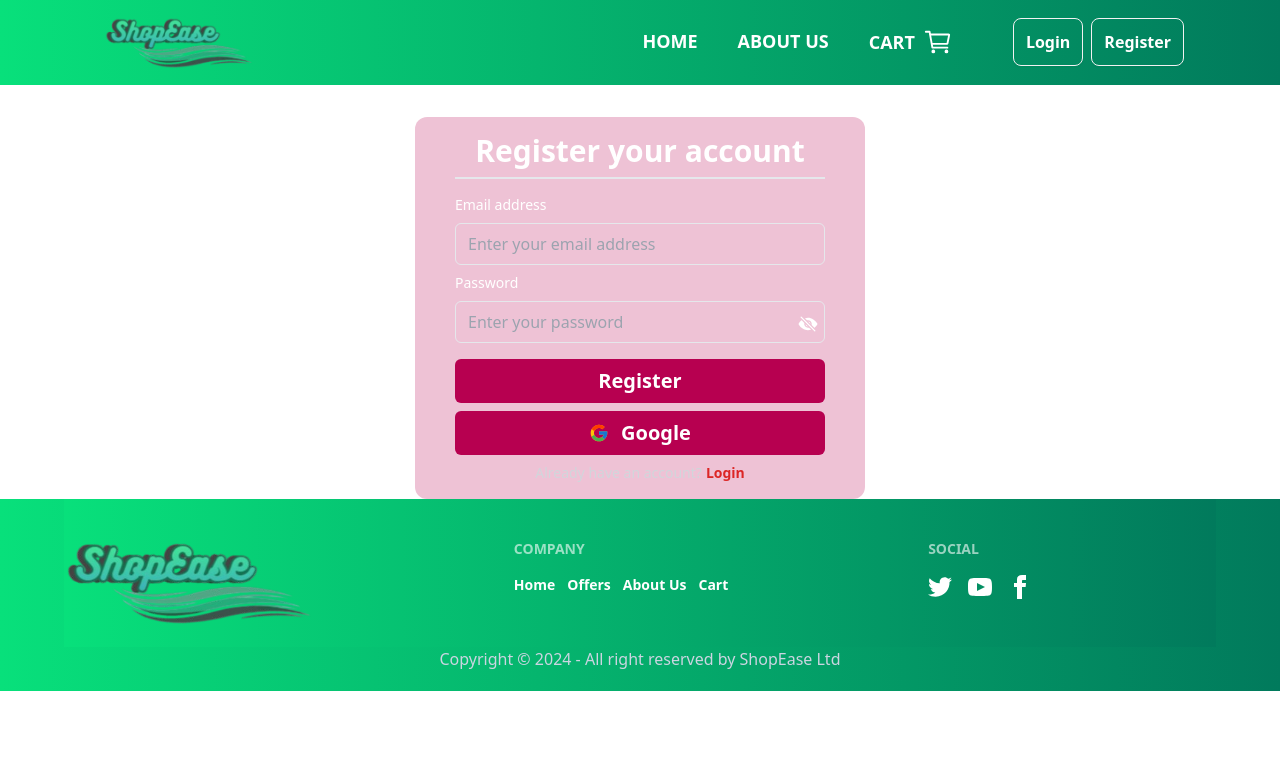
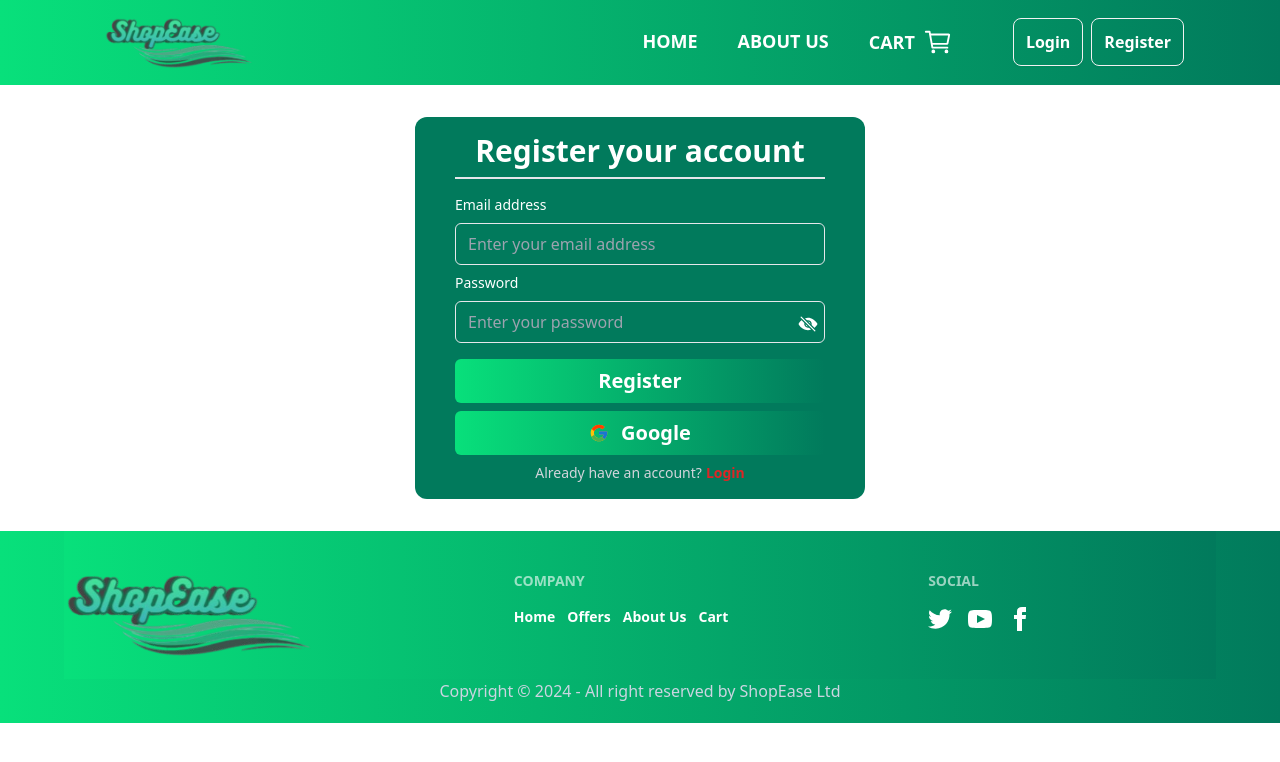
Before and after one commit to Farsit-007/job-task-client, a React (Vite) app: page /register in a window 1280 px wide. Shown: the top 762 px of the page. Built offline with nearby package versions, Linux system fonts and the light colour scheme; no server answers.

Commit message:
Frontend Updated

```diff
--- a/src/Pages/Login.jsx
+++ b/src/Pages/Login.jsx
@@ -50,7 +50,7 @@
     return (
         <>
             <div className="flex justify-center items-center">
-                <div className="flex flex-col md:w-[450px] animate__animated animate__zoomIn mt-8 p-10 pb-4 pt-2 rounded-xl text-white bg-opacity-5 backdrop-blur-3xl bg-[#b7004f3d]">
+                <div className="flex flex-col md:w-[450px] animate__animated animate__zoomIn my-8 p-10 pb-4 pt-2 rounded-xl text-white bg-opacity-3 backdrop-blur-3xl  bg-[#017a5c]">
                     <div className="mb-4 text-center border-b-2">
                         <h1 className="my-2 text-3xl font-bold  ">Login your account</h1>
                     </div>
@@ -58,7 +58,7 @@
                         <div className="space-y-2">
                             <div>
                                 <label htmlFor="email" className="block mb-2   text-sm">Email address</label>
-                                <input type="email" placeholder="Enter your email address" className="w-full px-3 py-2 border outline-none rounded-md border-gray-200 bg-transparent  "  {...register("userEmail",
+                                <input type="email" placeholder="Enter your email address" className="w-full px-3 py-2 border outline-none rounded-md border-gray-200 bg-transparent text-white "  {...register("userEmail",
                                     {
                                         required: true,
                                         pattern: {
@@ -77,7 +77,7 @@
 
                                 </div>
                                 <div className="relative">
-                                    <input type={show ? "text" : "password"} placeholder="Enter your password" className="w-full outline-none px-3 py-2 border rounded-md border-gray-200 bg-transparent  "
+                                    <input type={show ? "text" : "password"} placeholder="Enter your password" className="w-full text-white outline-none px-3 py-2 border rounded-md border-gray-200 bg-transparent  "
                                         {...register("userPassword",
                                             {
                                                 required: true,
@@ -102,10 +102,10 @@
                         </div>
                         <div className="space-y-2">
                             <div>
-                                <button type="submit" className="w-full px-8 py-2 font-bold rounded-md bg-[#b70050] text-xl ">Login</button>
+                                <button type="submit" className="w-full px-8 py-2 font-bold rounded-md bg-gradient-to-r from-[#08e07b] to-[#017a5c] text-xl ">Login</button>
                             </div>
                             <div>
-                                <button onClick={handleGoogle} className="w-full px-8 py-2 font-bold rounded-md bg-[#b70050] text-xl ">
+                                <button onClick={handleGoogle} className="w-full px-8 py-2 font-bold rounded-md bg-gradient-to-r from-[#08e07b] to-[#017a5c] text-xl ">
                                     <div className="flex items-center justify-center gap-3">
                                         <FcGoogle />
                                         <p>Google</p>
--- a/src/Pages/Register.jsx
+++ b/src/Pages/Register.jsx
@@ -52,7 +52,7 @@
     return (
         <>
             <div className="flex justify-center items-center">
-                <div className="flex flex-col md:w-[450px] animate__animated animate__zoomIn mt-8 p-10 pb-4 pt-2 rounded-xl text-white bg-opacity-5 backdrop-blur-3xl bg-[#b7004f3d]">
+                <div className="flex flex-col md:w-[450px] animate__animated animate__zoomIn my-8 p-10 pb-4 pt-2 rounded-xl text-white bg-opacity-3 backdrop-blur-3xl  bg-[#017a5c]">
                     <div className="mb-4 text-center border-b-2">
                         <h1 className="my-2 text-3xl font-bold  ">Register your account</h1>
                     </div>
@@ -60,7 +60,7 @@
                         <div className="space-y-2">
                             <div>
                                 <label htmlFor="email" className="block mb-2   text-sm">Email address</label>
-                                <input type="email" placeholder="Enter your email address" className="w-full px-3 py-2 border outline-none rounded-md border-gray-200 bg-transparent  "  {...register("userEmail",
+                                <input type="email" placeholder="Enter your email address" className="w-full px-3 py-2 border outline-none rounded-md border-gray-200 bg-transparent text-white "  {...register("userEmail",
                                     {
                                         required: true,
                                         pattern: {
@@ -79,7 +79,7 @@
 
                                 </div>
                                 <div className="relative">
-                                    <input type={show ? "text" : "password"} placeholder="Enter your password" className="w-full outline-none px-3 py-2 border rounded-md border-gray-200 bg-transparent  "
+                                    <input type={show ? "text" : "password"} placeholder="Enter your password"  className="w-full text-white outline-none px-3 py-2 border rounded-md border-gray-200 bg-transparent  "
                                         {...register("userPassword",
                                             {
                                                 required: true,
@@ -104,11 +104,11 @@
                         </div>
                         <div className="space-y-2">
                             <div>
-                                <button type="submit" className="w-full px-8 py-2 font-bold rounded-md bg-[#b70050] text-xl ">Register</button>
+                                <button type="submit" className="w-full px-8 text-white py-2 font-bold rounded-md bg-gradient-to-r from-[#08e07b] to-[#017a5c] text-xl ">Register</button>
                             </div>
                             <div>
-                                <button onClick={handleGoogle} className="w-full px-8 py-2 font-bold rounded-md bg-[#b70050] text-xl ">
-                                <div className="flex items-center justify-center gap-3">
+                                <button onClick={handleGoogle} className="w-full px-8 py-2 font-bold rounded-md bg-gradient-to-r from-[#08e07b] to-[#017a5c] text-xl ">
+                                <div className="flex items-center justify-center gap-3 text-white">
                                 <FcGoogle />
                                 <p>Google</p>
                                 </div>
```
